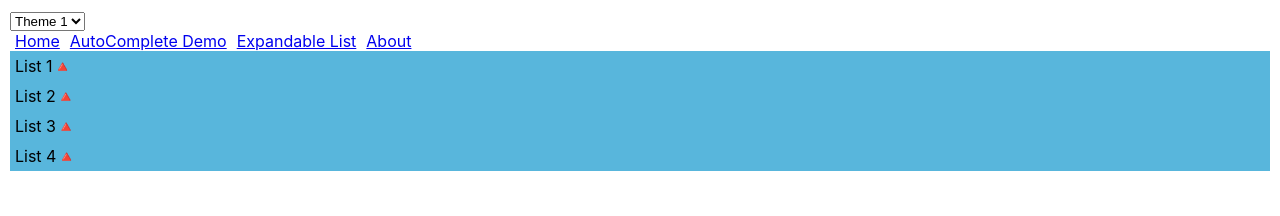
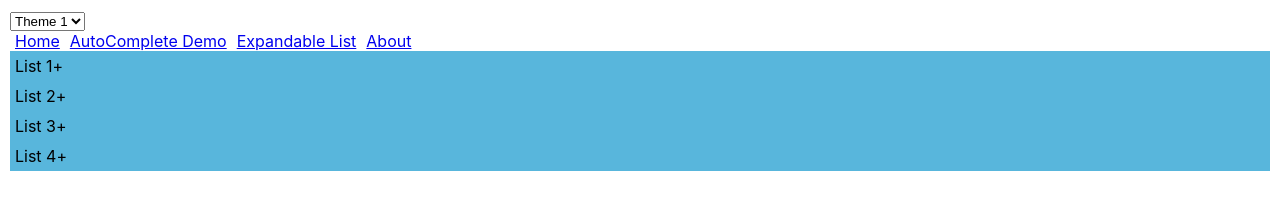
Before and after one commit to rajeshpillai/react-training-internal, a React (Create React App) app: page /expandlist in a window 1280 px wide. Shown: the top 216 px of the page. Built offline with nearby package versions, Linux system fonts and the light colour scheme.

Commit message:
Refactored to pages

```diff
--- a/src/components/expandable/icon.js
+++ b/src/components/expandable/icon.js
@@ -5,7 +5,7 @@ export default function Icon({ children }) {
   const { expanded } = useContext(ExpandableContext);
   return (
     expanded ?
-      <span>🔻</span>
-      : <span>🔺</span>
+      <span>-</span>
+      : <span>+</span>
   );
 }
--- a/src/components/expandable/style.css
+++ b/src/components/expandable/style.css
@@ -6,6 +6,7 @@
   padding: 5px;
   background-color: #58B6DC;
   margin: 0;
+  user-select: none;
 }
 
 .header span {
```
